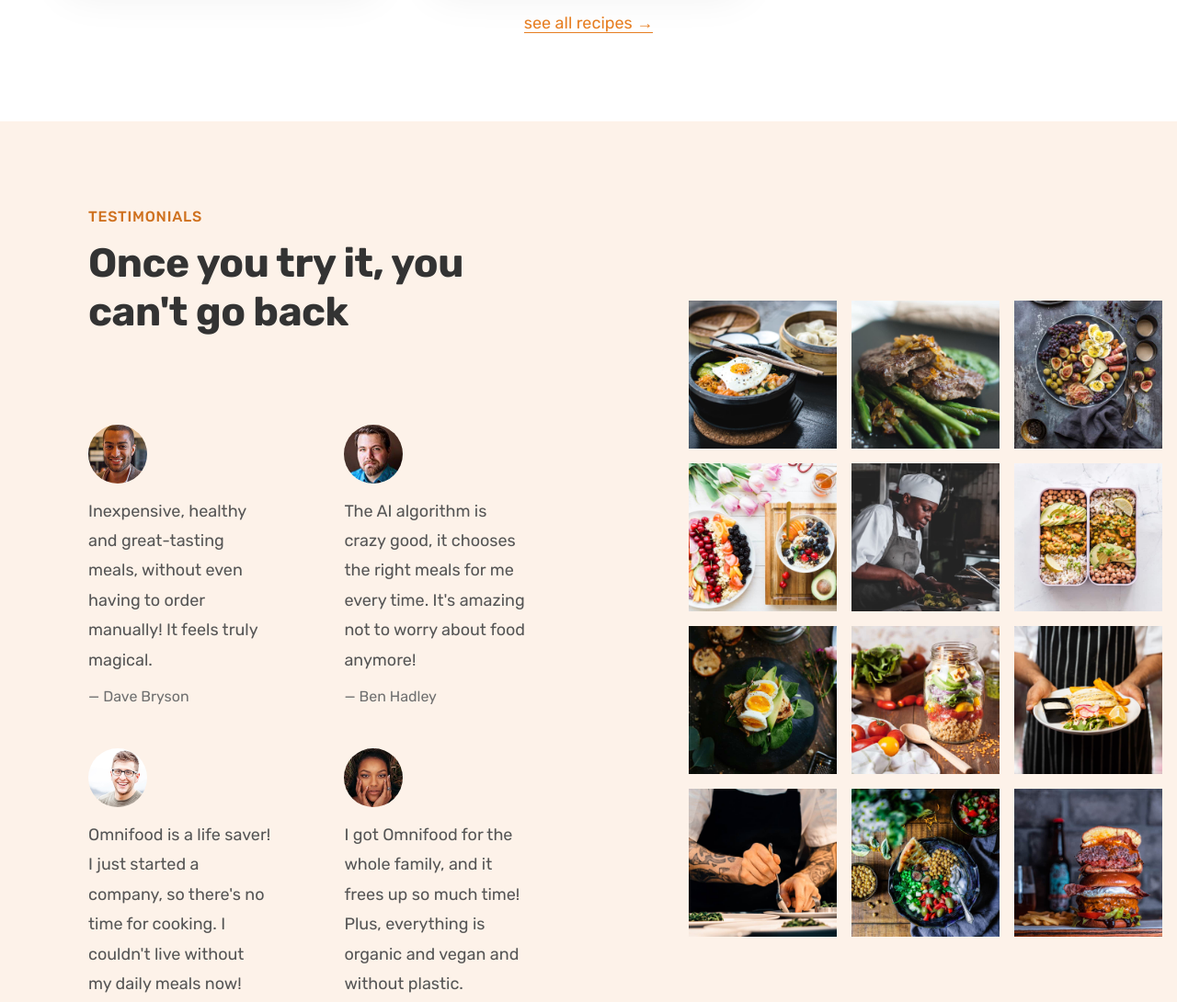
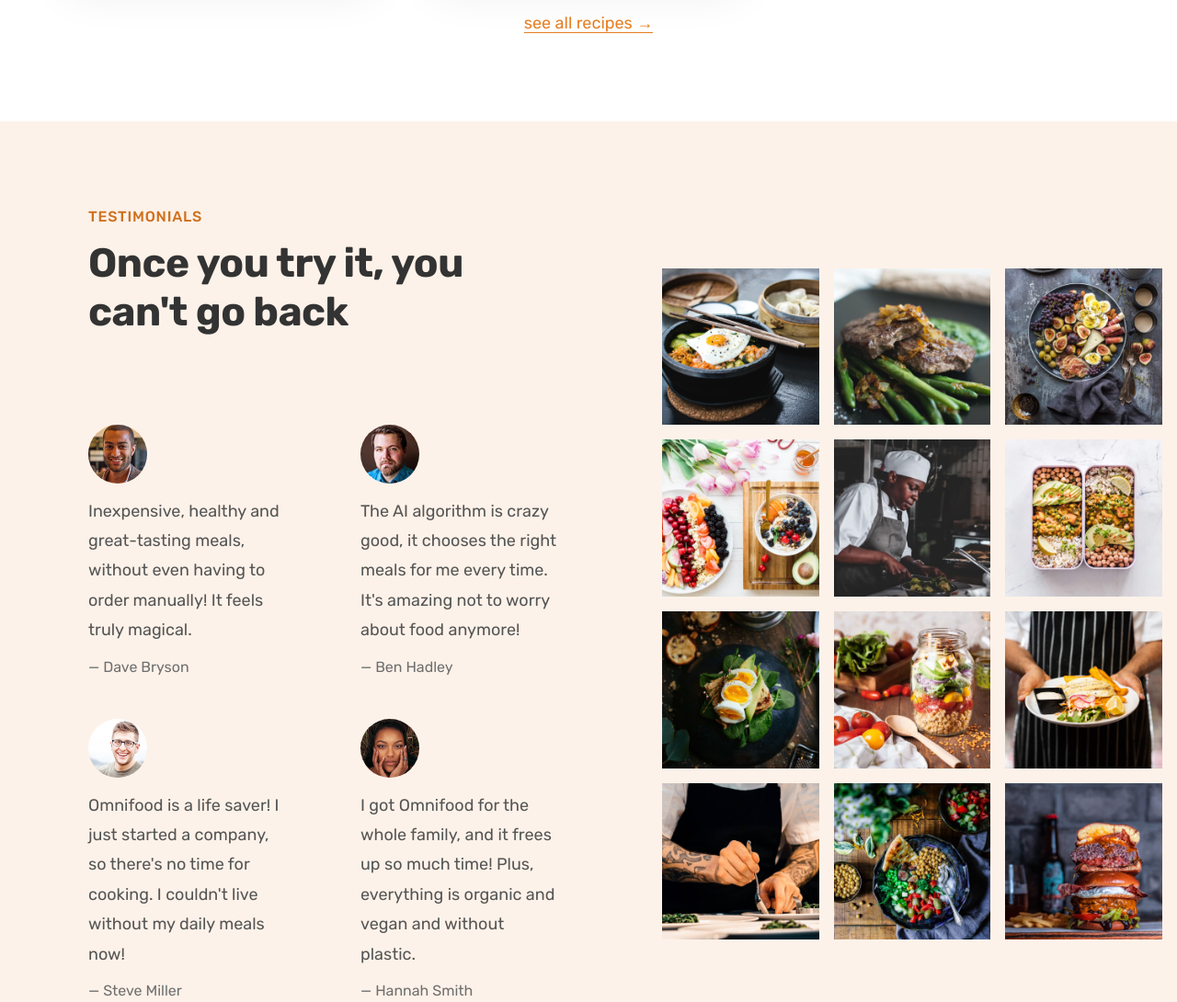
Before and after one commit to Armin-Fullstack/Omniburger, a plain HTML site: page index.html in a window 1280 px wide. Shown: the part 3460-4550 px from the top of the page at 92% size. Drawn offline with nearby package versions, Linux system fonts and the light colour scheme.

Commit message:
fix: removed Additional classes

```diff
--- a/index.html
+++ b/index.html
@@ -165,7 +165,7 @@
     </div>
   </section>
   <!-- Testimonials section  -->
-  <section class="testimonials-section grid grid--2-cols">
+  <section class="testimonials-section">
     <!-- Testimonials  -->
       <div class="testimonials">
         <span class="subheading">testimonials</span>
```
